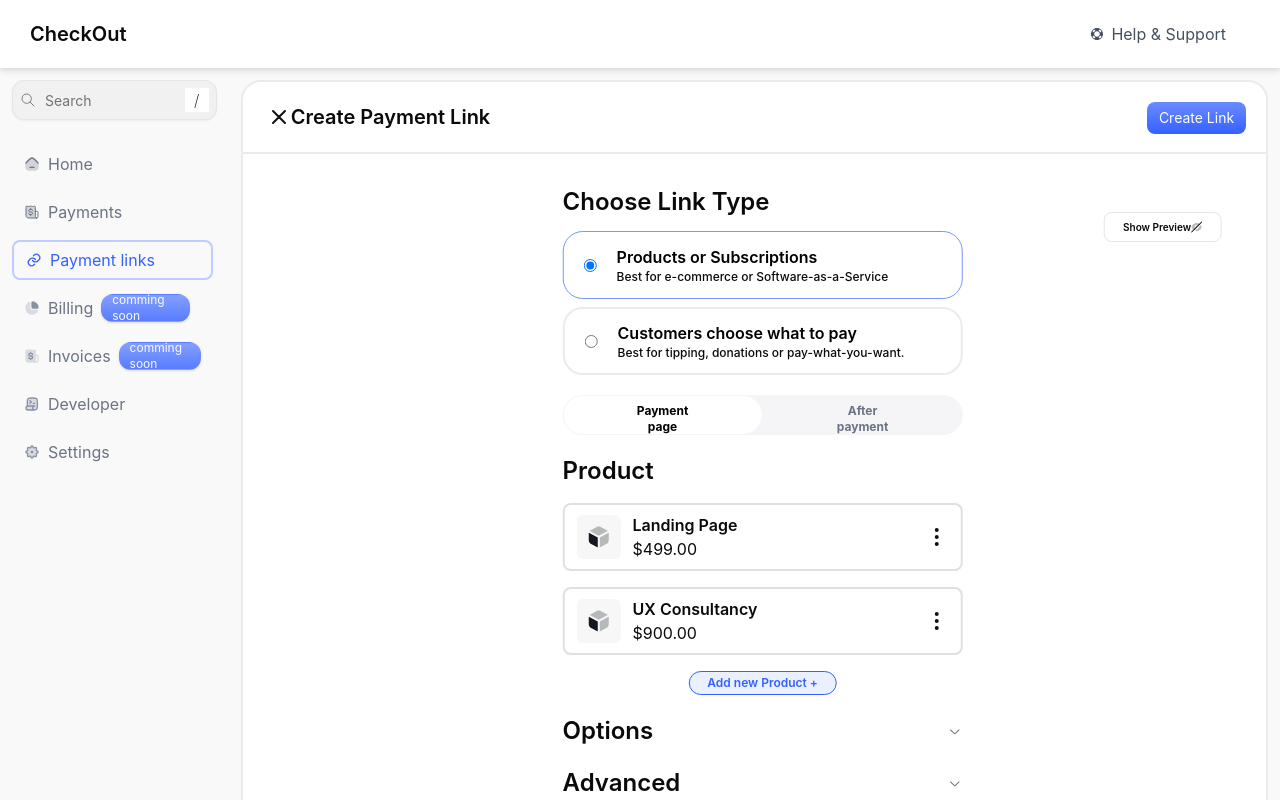
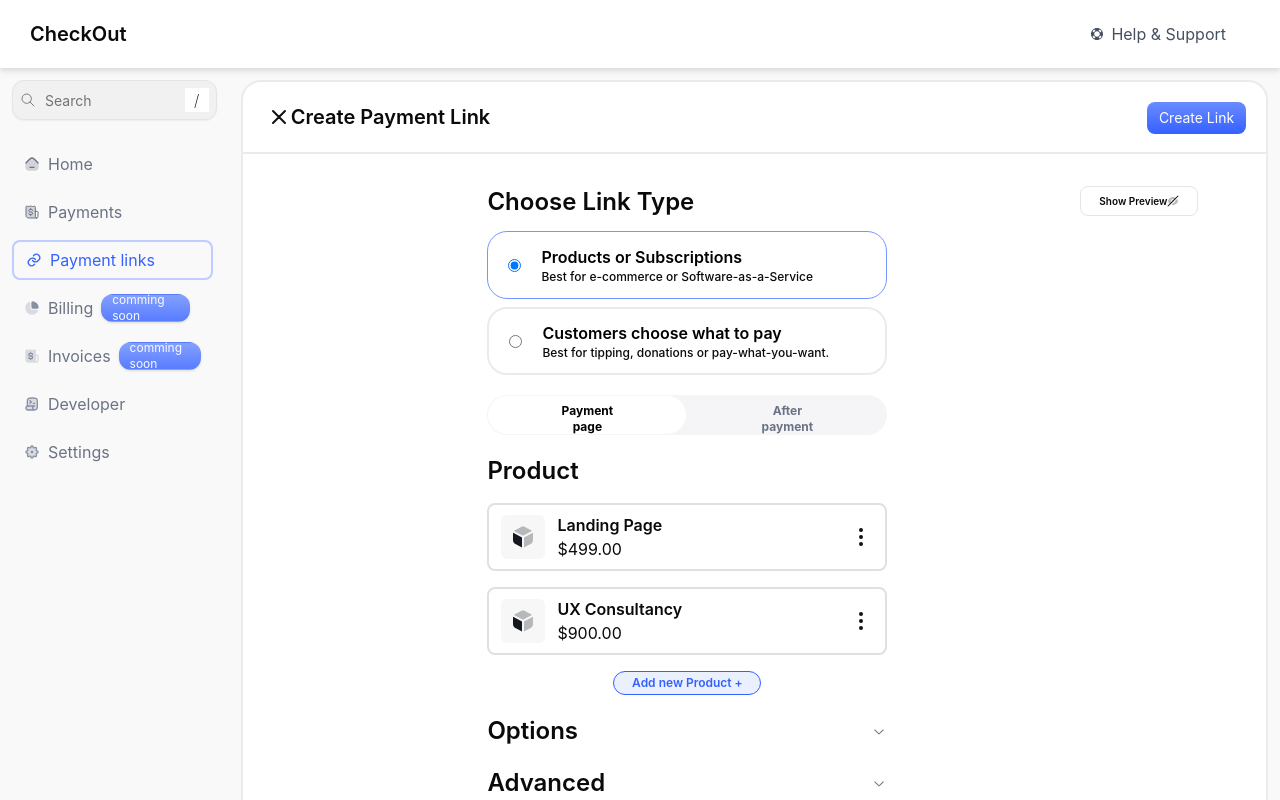
Before and after one commit to ameeetgaikwad/fetcch-assignment, a Next.js app: page / in a window 1280 px wide. Both pictures are taken after a click on the button "Hide Preview". Shown: the top 800 px of the page. Built offline with nearby package versions, Linux system fonts and the light colour scheme.

Commit message:
fix: minor bugs fixed

```diff
--- a/src/components/PaymentLink/Payment.tsx
+++ b/src/components/PaymentLink/Payment.tsx
@@ -46,13 +46,7 @@ function Payment() {
             </button>
           </div>
         </div>
-        <div
-          className={`m-8 flex flex-row justify-center 2xl:justify-between gap-x-4 ${
-            showPreview === false
-              ? "translate-x-[30%] transition duration-500 ease-in-out"
-              : "transition duration-500 ease-in-out"
-          }`}
-        >
+        <div className={`m-8 flex flex-row justify-center gap-x-4`}>
           <div className="flex flex-col gap-y-5">
             <div className="flex flex-col gap-y-4">
               <div>
@@ -103,12 +97,31 @@ function Payment() {
               </div>
             )}
           </div>
-          <div className="pb-0 mb-0 hidden xl:flex">
-            <Preview
-              link={link}
-              setShowPreview={setShowPreview}
-              showPreview={showPreview}
-            />
+          <div className="pb-0 mb-0 hidden xl:flex relative">
+            {!showPreview ? (
+              <button
+                className={`bg-white relative left-[150%] flex flex-row font-semibold text-[10px] w-[118px] h-[30px] justify-center items-center rounded-[8px] border-[1px] border[#CDCDCD]`}
+                onClick={() => {
+                  setShowPreview(!showPreview);
+                  console.log(showPreview);
+                }}
+              >
+                <p>{"Show Preview"}</p>
+
+                <Image
+                  src={"/icons/Preview/hide.svg"}
+                  alt="hide"
+                  width={12}
+                  height={12}
+                />
+              </button>
+            ) : (
+              <Preview
+                link={link}
+                setShowPreview={setShowPreview}
+                showPreview={showPreview}
+              />
+            )}
           </div>
         </div>
       </div>
--- a/src/components/Preview/Preview.tsx
+++ b/src/components/Preview/Preview.tsx
@@ -16,9 +16,7 @@ function Preview({
     <>
       <div
         className={`w-[100%] h-[756px] bg-[#F5F5F5] rounded-[10.55px] border-[0.96px] border-[#D0D0D0] flex flex-col justify-center items-center ${
-          showPreview === false
-            ? "translate-x-[60%] transition duration-500 ease-in-out"
-            : "transition duration-500 ease-in-out"
+          showPreview === false ? "hidden " : ""
         }`}
       >
         <button
```
